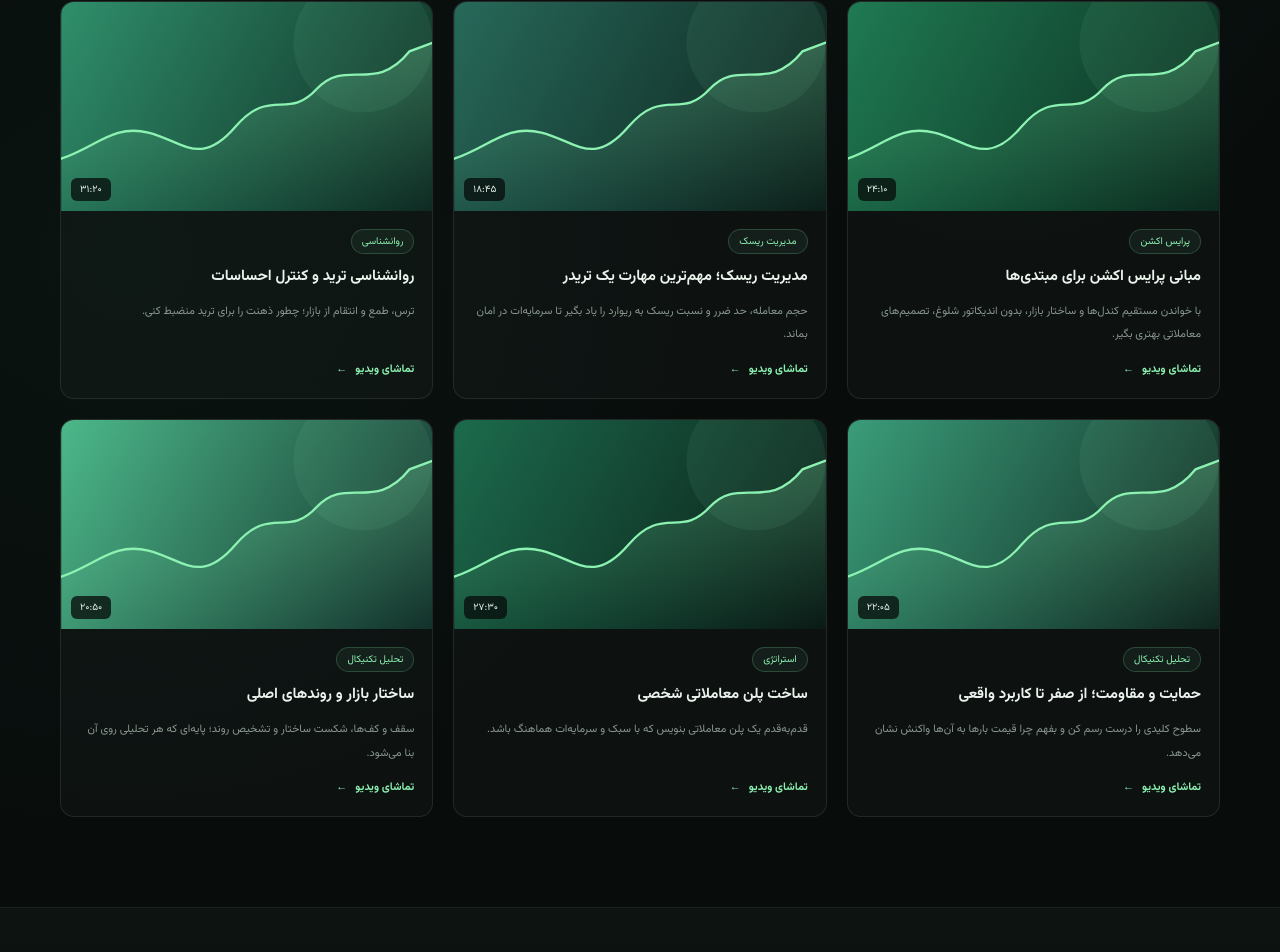
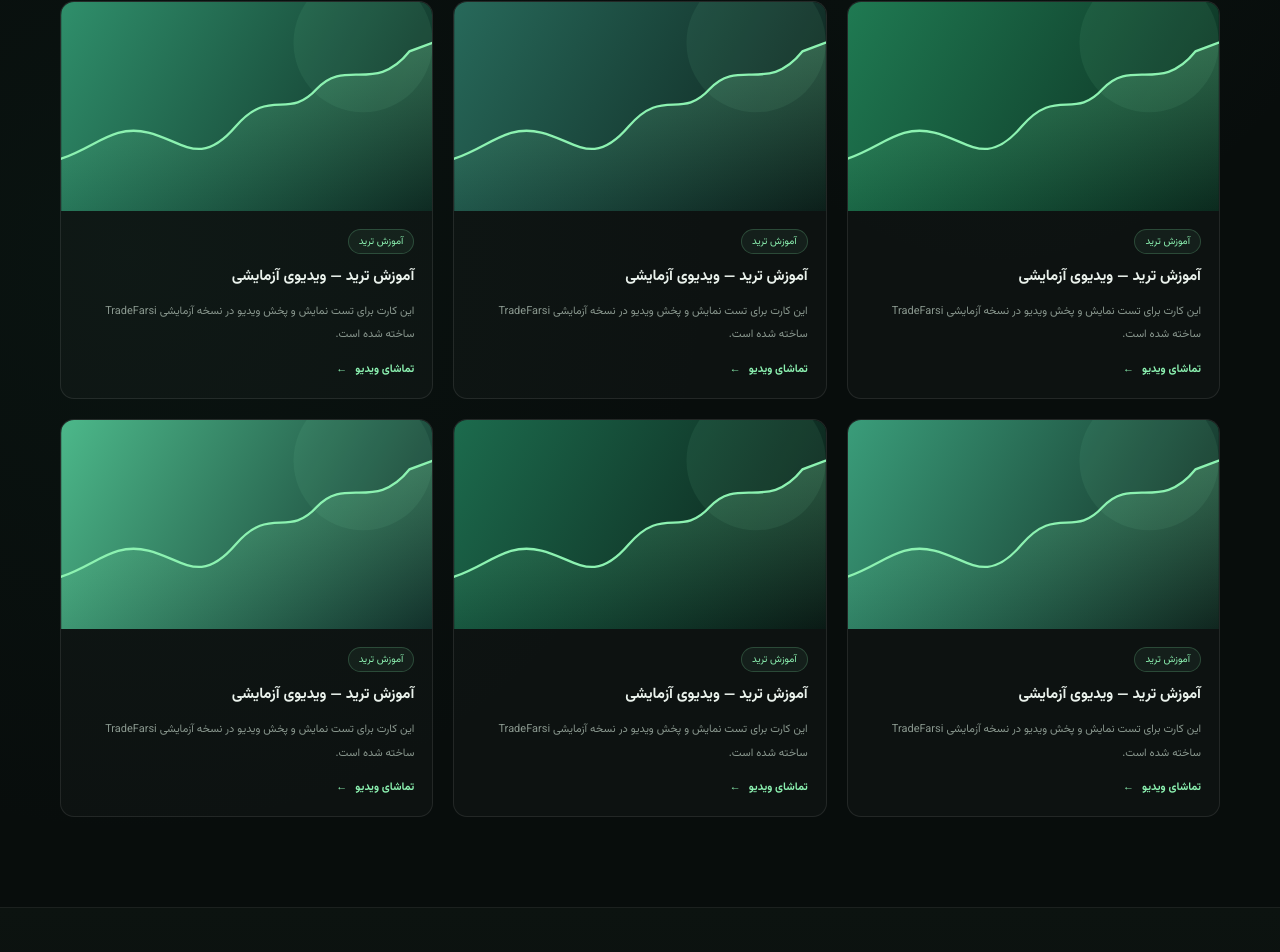
Before and after one commit to Royatvand/FileVido, a React (Vite) app: page / in a window 1280 px wide. Shown: the part 890-1842 px from the top of the page. Built offline with nearby package versions, Linux system fonts and the light colour scheme.

Commit message:
feat: connect demo video cards to real Aparat video

```diff
--- a/src/data/videos.js
+++ b/src/data/videos.js
@@ -1,76 +1,56 @@
-// داده‌های آزمایشی ویدیوها (Mock Data)
-// برای افزودن ویدیوی جدید فقط یک آبجکت به انتهای این آرایه اضافه کن.
-//
-// - id:          شناسه داخلی و یکتا؛ در آدرس صفحه ویدیو استفاده می‌شود (/video/<id>)
-// - aparatId:    شناسه ویدیو در آپارات (همان hash در لینک https://www.aparat.com/v/<aparatId>)
-// - title:       عنوان ویدیو
-// - description: توضیح کوتاه برای کارت و صفحه ویدیو
-// - cover:       آدرس تصویر کاور (فایل داخل public/ یا لینک کامل)
-// - category / duration / date: اطلاعات نمایشی (اختیاری)
-//
-// توجه: aparatId های زیر نمونه هستند؛ برای تست پخش واقعی آن‌ها را با شناسه ویدیوهای واقعی آپارات جایگزین کن.
+// داده‌های آزمایشی ویدیوها برای بررسی چیدمان صفحه
+// همه کارت‌ها فعلاً به یک ویدیوی واقعی آپارات متصل‌اند.
+// بعداً هر کارت را با ویدیو، عنوان و کاور اختصاصی خودش جایگزین کن.
 
 export const videos = [
   {
-    id: 'price-action-basics',
-    aparatId: 'Xk3mQ',
-    title: 'مبانی پرایس اکشن برای مبتدی‌ها',
-    description: 'با خواندن مستقیم کندل‌ها و ساختار بازار، بدون اندیکاتور شلوغ، تصمیم‌های معاملاتی بهتری بگیر.',
+    id: 'aparat-demo-1',
+    aparatId: 'gvtvv7m',
+    title: 'آموزش ترید — ویدیوی آزمایشی',
+    description: 'این کارت برای تست نمایش و پخش ویدیو در نسخه آزمایشی TradeFarsi ساخته شده است.',
     cover: '/covers/cover-1.svg',
-    category: 'پرایس اکشن',
-    duration: '۲۴:۱۰',
-    date: '۱۴۰۵/۰۸/۱۰',
+    category: 'آموزش ترید',
   },
   {
-    id: 'risk-management-101',
-    aparatId: 'Tz9aP',
-    title: 'مدیریت ریسک؛ مهم‌ترین مهارت یک تریدر',
-    description: 'حجم معامله، حد ضرر و نسبت ریسک به ریوارد را یاد بگیر تا سرمایه‌ات در امان بماند.',
+    id: 'aparat-demo-2',
+    aparatId: 'gvtvv7m',
+    title: 'آموزش ترید — ویدیوی آزمایشی',
+    description: 'این کارت برای تست نمایش و پخش ویدیو در نسخه آزمایشی TradeFarsi ساخته شده است.',
     cover: '/covers/cover-2.svg',
-    category: 'مدیریت ریسک',
-    duration: '۱۸:۴۵',
-    date: '۱۴۰۵/۰۸/۱۲',
+    category: 'آموزش ترید',
   },
   {
-    id: 'trading-psychology',
-    aparatId: 'Lp7rW',
-    title: 'روانشناسی ترید و کنترل احساسات',
-    description: 'ترس، طمع و انتقام از بازار؛ چطور ذهنت را برای ترید منضبط کنی.',
+    id: 'aparat-demo-3',
+    aparatId: 'gvtvv7m',
+    title: 'آموزش ترید — ویدیوی آزمایشی',
+    description: 'این کارت برای تست نمایش و پخش ویدیو در نسخه آزمایشی TradeFarsi ساخته شده است.',
     cover: '/covers/cover-3.svg',
-    category: 'روانشناسی',
-    duration: '۳۱:۲۰',
-    date: '۱۴۰۵/۰۸/۱۴',
+    category: 'آموزش ترید',
   },
   {
-    id: 'support-resistance',
-    aparatId: 'Hc2dN',
-    title: 'حمایت و مقاومت؛ از صفر تا کاربرد واقعی',
-    description: 'سطوح کلیدی را درست رسم کن و بفهم چرا قیمت بارها به آن‌ها واکنش نشان می‌دهد.',
+    id: 'aparat-demo-4',
+    aparatId: 'gvtvv7m',
+    title: 'آموزش ترید — ویدیوی آزمایشی',
+    description: 'این کارت برای تست نمایش و پخش ویدیو در نسخه آزمایشی TradeFarsi ساخته شده است.',
     cover: '/covers/cover-4.svg',
-    category: 'تحلیل تکنیکال',
-    duration: '۲۲:۰۵',
-    date: '۱۴۰۵/۰۸/۱۶',
+    category: 'آموزش ترید',
   },
   {
-    id: 'trading-plan',
-    aparatId: 'Bv5sY',
-    title: 'ساخت پلن معاملاتی شخصی',
-    description: 'قدم‌به‌قدم یک پلن معاملاتی بنویس که با سبک و سرمایه‌ات هماهنگ باشد.',
+    id: 'aparat-demo-5',
+    aparatId: 'gvtvv7m',
+    title: 'آموزش ترید — ویدیوی آزمایشی',
+    description: 'این کارت برای تست نمایش و پخش ویدیو در نسخه آزمایشی TradeFarsi ساخته شده است.',
     cover: '/covers/cover-5.svg',
-    category: 'استراتژی',
-    duration: '۲۷:۳۰',
-    date: '۱۴۰۵/۰۸/۱۸',
+    category: 'آموزش ترید',
   },
   {
-    id: 'market-structure',
-    aparatId: 'Qn8eU',
-    title: 'ساختار بازار و روند‌های اصلی',
-    description: 'سقف و کف‌ها، شکست ساختار و تشخیص روند؛ پایه‌ای که هر تحلیلی روی آن بنا می‌شود.',
+    id: 'aparat-demo-6',
+    aparatId: 'gvtvv7m',
+    title: 'آموزش ترید — ویدیوی آزمایشی',
+    description: 'این کارت برای تست نمایش و پخش ویدیو در نسخه آزمایشی TradeFarsi ساخته شده است.',
     cover: '/covers/cover-6.svg',
-    category: 'تحلیل تکنیکال',
-    duration: '۲۰:۵۰',
-    date: '۱۴۰۵/۰۸/۲۰',
-  },
+    category: 'آموزش ترید',
+  }
 ]
 
 export const getVideoById = (id) => videos.find((video) => video.id === id)
```
